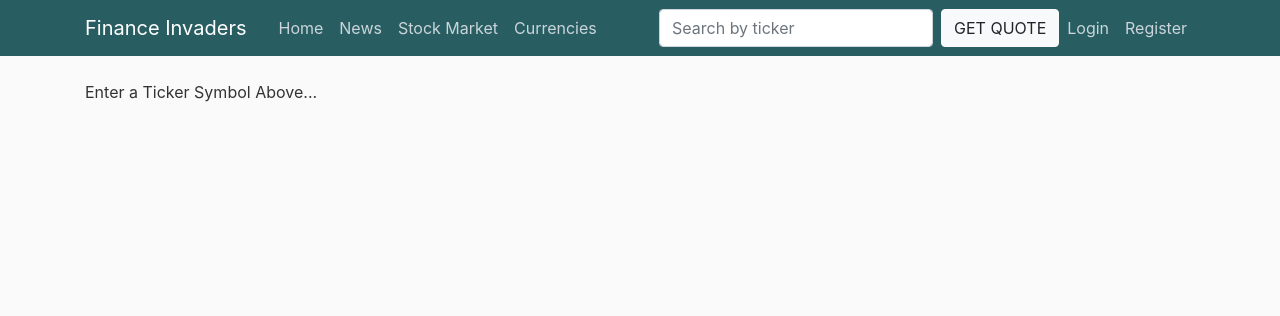
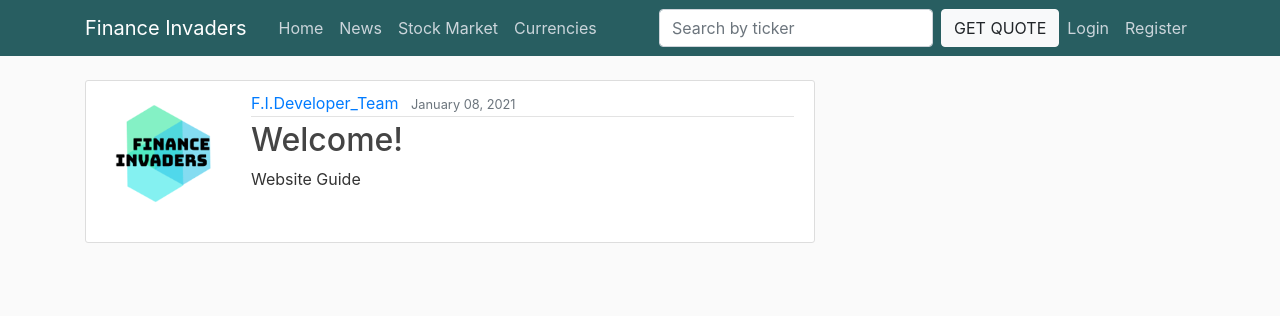
Before and after one commit to aycaaksoy/Project233, a Django app: page / in a window 1280 px wide. Shown: the top 316 px of the page. Run offline with Django 3.2, Linux system fonts and the light colour scheme; data comes from the database, SQL or seed files in the repository; both versions use the stored data as it was after the commit; some libraries are stand-ins or nearby versions.

Commit message:
finished

```diff
--- a/blog/templates/blog/home.html
+++ b/blog/templates/blog/home.html
@@ -1,10 +1,21 @@
 {% extends "blog/base.html" %}
 {% block content %}
 
+{% for post in posts %}
 
-{% if ticker %}
-	{{ ticker }}
-{% endif %}
+      <article class="media content-section">
+       <img class="rounded-circle account-img" src="{{ post.author.profile.image.url }}">
+        <div class="media-body">
+         <div class="article-metadata">
+          <a class="mr-2" href="#">{{ post.author }}</a>
+           <small class="text-muted">{{ post.date_posted | date:"F d, Y" }}</small>
+         </div>
+          <h2><a class="article-title" href="#">{{ post.title }}</a></h2>
+          <p class="article-content">{{ post.content }}</p>
+        </div>
+      </article>
+
+    {% endfor %}
 
 {% if api %}
 	{% if api == "Error..." %}
@@ -41,6 +52,8 @@
 	  		</div>
 		</div>
 
+
+
 <!-- 	to list all api key: value pairs
 		{% for key, value in api.items %}
 			{{ key }}: {{ value }} </br>
--- a/blog/views.py
+++ b/blog/views.py
@@ -13,12 +13,6 @@ import pandas as pd
 
 
 def home(request):
-#	context= {
-#   'posts': Post.objects.all()
-#	}
-#	return render(request, 'blog/home.html', context)
-
-
 
 	if request.method == 'POST':
 		ticker = request.POST['ticker']
@@ -36,7 +30,10 @@ def home(request):
 
 	else:
 
-		return render(request, 'blog/home.html', {'ticker': "Enter a Ticker Symbol Above..."})
+	    context = {
+            'posts': Post.objects.all()
+        }
+	    return render(request, 'blog/home.html', context)
 
 
 def add_stock(request):
```
Also changed, not shown: db.sqlite3, media/profile_pics/logo.png (added).
